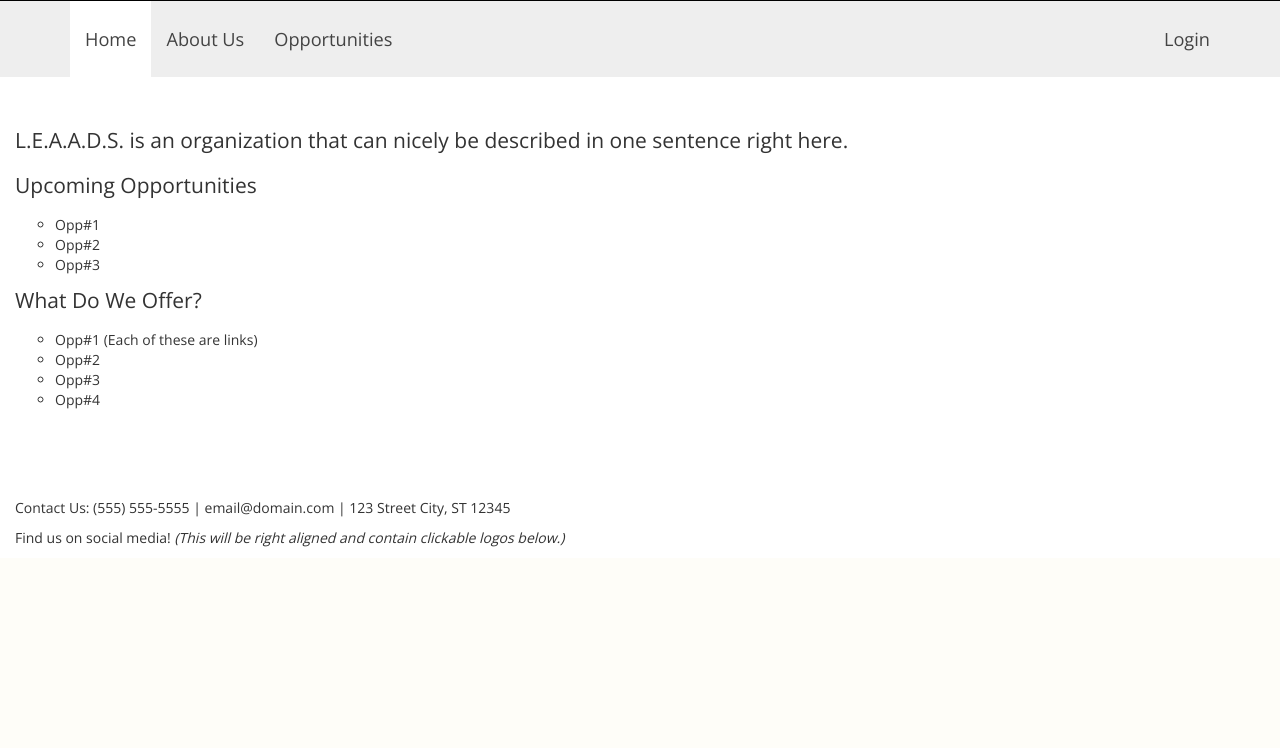
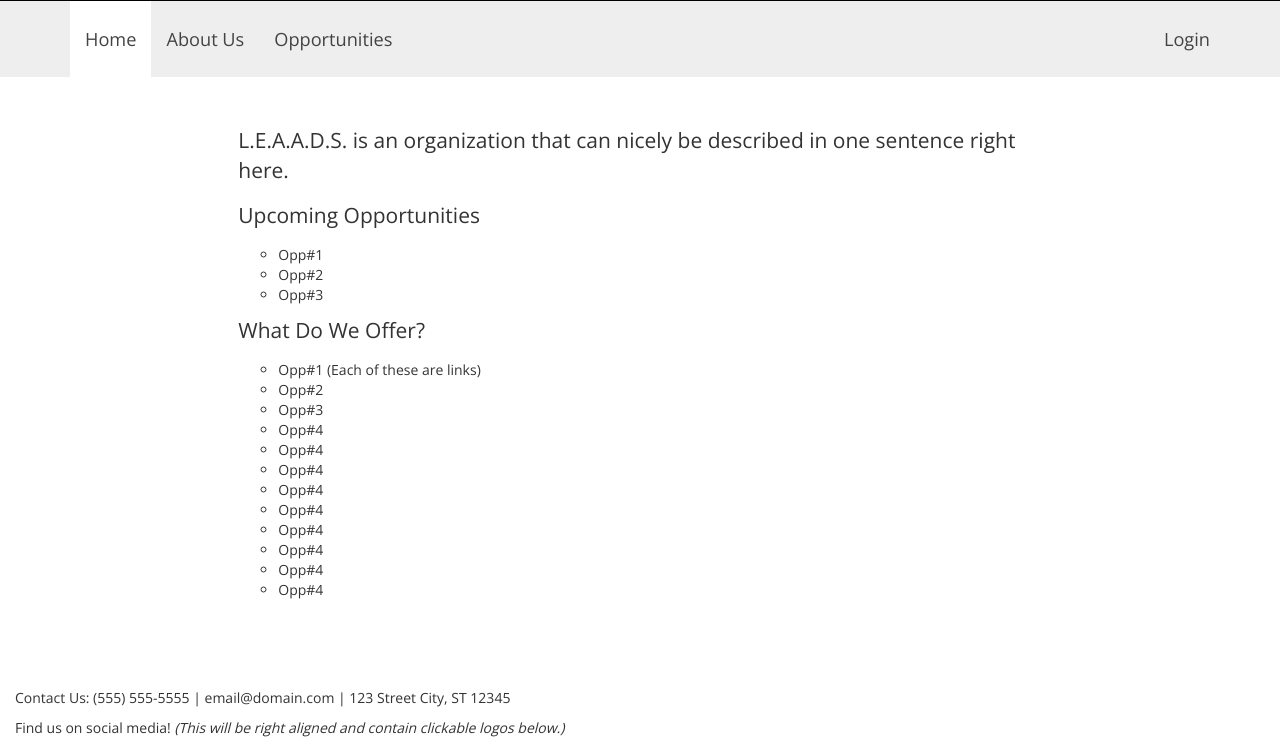
Before and after one commit to SrutiG/LEAADS-website, a Flask app: page /home in a window 1280 px wide. Shown: the part 679-1427 px from the top of the page. Before the commit the page ends 1226 px from the top, so only its background shows below. Run offline with Flask 2, Linux system fonts and the light colour scheme; some libraries are stand-ins or nearby versions.

Commit message:
home page layout

```diff
--- a/app/templates/home.html
+++ b/app/templates/home.html
@@ -53,6 +53,8 @@
 <body>
 <div class="container-fluid jumbotron main">
 
+    <div class="col-md-8 center-block one-third-margins">
+
 <p>L.E.A.A.D.S. is an organization that can nicely be described in one sentence right here.</p>
 <p>Upcoming Opportunities</p>
 <ul style="list-style-type:circle">
@@ -66,7 +68,17 @@
     <li>Opp#2</li>
     <li>Opp#3</li>
     <li>Opp#4</li>
+    <li>Opp#4</li>
+    <li>Opp#4</li>
+    <li>Opp#4</li>
+    <li>Opp#4</li>
+    <li>Opp#4</li>
+    <li>Opp#4</li>
+    <li>Opp#4</li>
+    <li>Opp#4</li>
 </ul>
+
+      </div>
 
 </div>
 </body>
```
